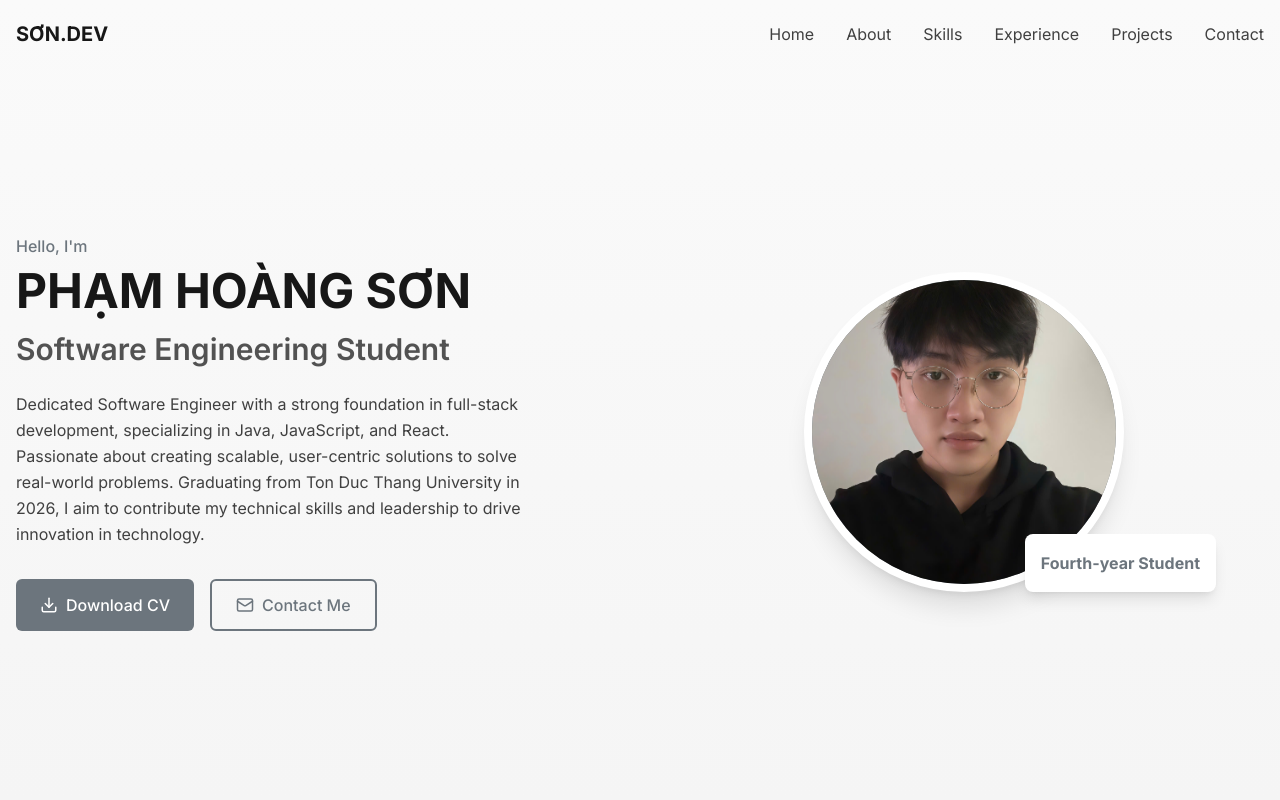
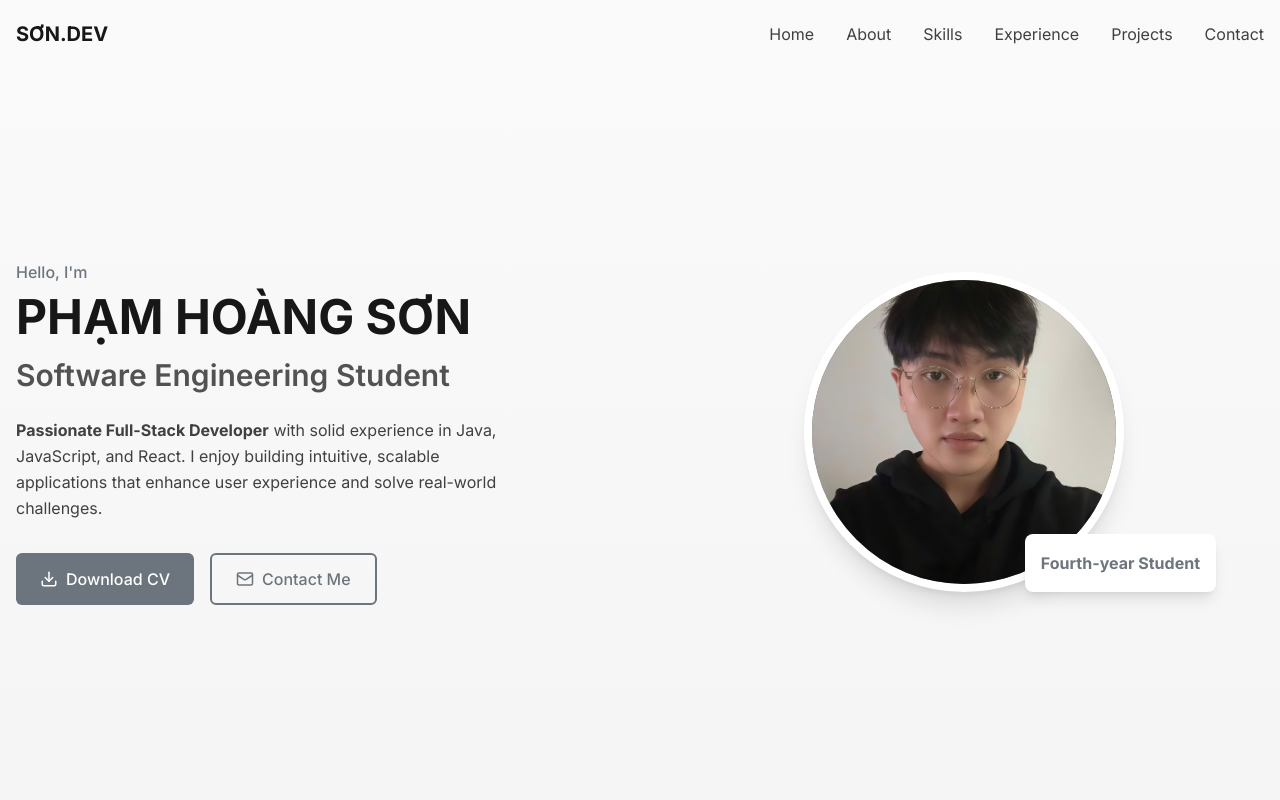
Before and after one commit to hsondz1910/phamhoangson.dev, a React (Vite) app: page / in a window 1280 px wide. Shown: the top 800 px of the page. Built offline with nearby package versions, Linux system fonts and the light colour scheme.

Commit message:
updated personalInfo.about text

```diff
--- a/src/components/sections/Hero.tsx
+++ b/src/components/sections/Hero.tsx
@@ -14,7 +14,7 @@ const Hero: React.FC = () => {
               <h1 className="text-4xl md:text-5xl font-bold mb-4">{personalInfo.name}</h1>
               <h2 className="text-2xl md:text-3xl text-neutral-600 mb-6">{personalInfo.role}</h2>
               <p className="text-neutral-700 mb-8 max-w-lg">
-                {personalInfo.about}
+                <strong>Passionate Full-Stack Developer</strong> with solid experience in Java, JavaScript, and React. I enjoy building intuitive, scalable applications that enhance user experience and solve real-world challenges.
               </p>
               <div className="flex flex-wrap gap-4">
                 <a href="/resume.pdf" className="btn btn-primary" download>
```
